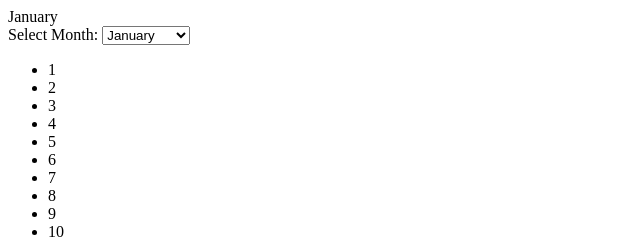
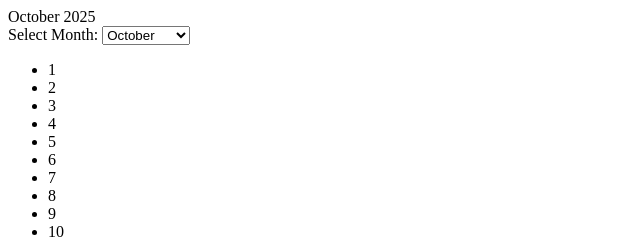
Before and after one commit to ChrisBerry1234/WebDeveloper, a website: page Weather-App/Calendar-Display/index.html in a window 1280 px wide. Shown: the top 238 px of the page, 0-640 px from the left. Drawn offline with Linux system fonts and the light colour scheme.

Commit message:
Creating Date constructor to extract current date including month and year to make calendar autonomous

```diff
--- a/Weather-App/Calendar-Display/index.html
+++ b/Weather-App/Calendar-Display/index.html
@@ -3,15 +3,14 @@
 <head>
     <meta charset="UTF-8">
     <meta name="viewport" content="width=device-width, initial-scale=1.0">
-    <title>Calendar Display</title>
+    <title> Calendar Display </title>
 </head>
 <body>
     <div class="main-container">
-        <div class="header-container">
-            <header id ="display-month">
-            </header>
+        <div class="main-header">
+            <header id="month-display"></header>
             <label for="month"> Select Month: </label>
-            <select id="month">
+            <select id = "month">
                 <option value="January"> January </option>
                 <option value="February"> February </option>
                 <option value="March"> March </option>
@@ -19,19 +18,17 @@
                 <option value="May"> May </option>
                 <option value="June"> June </option>
                 <option value="July"> July </option>
-                <option value="August"> August</option>
+                <option value="August"> August </option>
                 <option value="September"> September </option>
                 <option value="October"> October </option>
                 <option value="November"> November </option>
                 <option value="December"> December </option>
             </select>
         </div>
-
-        <div class="Calendar-days-display">
+        <div class="days-display">
             <ul id="days">
             </ul>
         </div>
-
     </div>
     <script src="script.js"></script>
 </body>
--- a/Weather-App/Calendar-Display/script.js
+++ b/Weather-App/Calendar-Display/script.js
@@ -1,11 +1,14 @@
 //Get User Selected Month From Options
 let getMonth = document.getElementById("month");
-let month_header = document.getElementById("display-month");
+let month_header = document.getElementById("month-display");
 
 // Add Eevent Listener by changing and selecting option
 getMonth.addEventListener('change', () => {
     createCalendar(getMonth.value);
 })
+
+//Get Current Date from Date() constructor
+const current_date = new Date();
 
 //Parent Element to hold list day elements
 let calendarDay_list = document.getElementById("days");
@@ -30,8 +33,9 @@ function createCalendar(month){
         days = 31;
 }
 
+getMonth.value = month;
 calendarDay_list.innerHTML = '';
-month_header.innerHTML = month;
+month_header.innerHTML = `${month} ${current_date.getFullYear()}`;
 
 for (let i = 1; i<=days; i++){
     const calendarDay = document.createElement("li");
@@ -40,4 +44,6 @@ for (let i = 1; i<=days; i++){
 }
 }
 
-createCalendar("January");
+window.addEventListener("load", () => {
+    createCalendar(current_date.toLocaleString('default', { month: 'long'}))
+});
```
